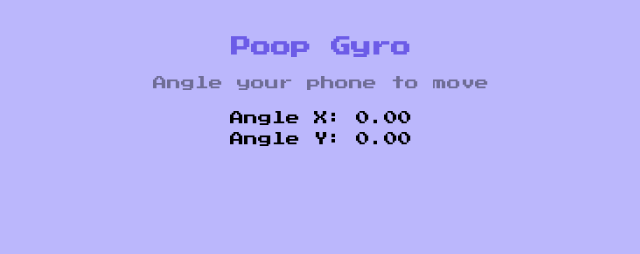
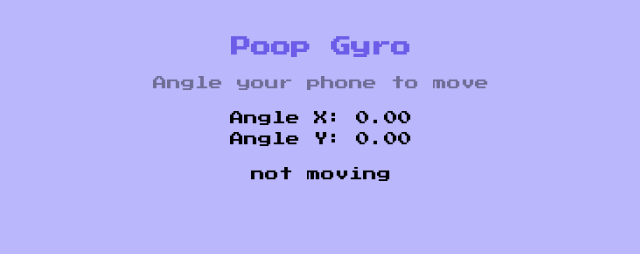
Before and after one commit to lrolecek/poop-gyro, a React (Vite) app: page / in a window 1280 px wide. Both pictures are taken after a click on the button "START". Shown: the top 254 px of the page, without its empty margins (319-959 px from the left). Built offline with nearby package versions, Linux system fonts and the light colour scheme.

Commit message:
Update angles

```diff
--- a/src/components/GameUI/GameUI.jsx
+++ b/src/components/GameUI/GameUI.jsx
@@ -9,7 +9,7 @@ export const GameUI = ({angle, direction}) => {
         Angle X: {angle.x.toFixed(2)}<br />
         Angle Y: {angle.y.toFixed(2)}
       </p>
-      <p className="angleinfo">{direction}</p>
+      <p className="angleinfo">{direction ? direction : 'not moving'}</p>
     </div>
   )
 }
--- a/src/pages/HomePage/index.jsx
+++ b/src/pages/HomePage/index.jsx
@@ -63,10 +63,10 @@ export const HomePage = () => {
     const absY = Math.abs(angleY)
     let dir = null
 
-    if (absX > 0.05 && absX > absY) {
+    if (absX > 0.08 && absX > absY) {
       dir = angleX < 0 ? 'left' : 'right'
     }
-    if (absY > 0.05 && absY > absX) {
+    if (absY > 0.08 && absY > absX) {
       dir = angleY < 0 ? 'up' : 'down'
     }
 
@@ -107,7 +107,7 @@ export const HomePage = () => {
 
   // device orientation permission
   useEffect(() => {
-    const throttledHandleOrientation = throttle(handleOrientation, 20)
+    const throttledHandleOrientation = throttle(handleOrientation, 40)
 
     if (permission) {
       window.addEventListener('deviceorientation', throttledHandleOrientation)
```
